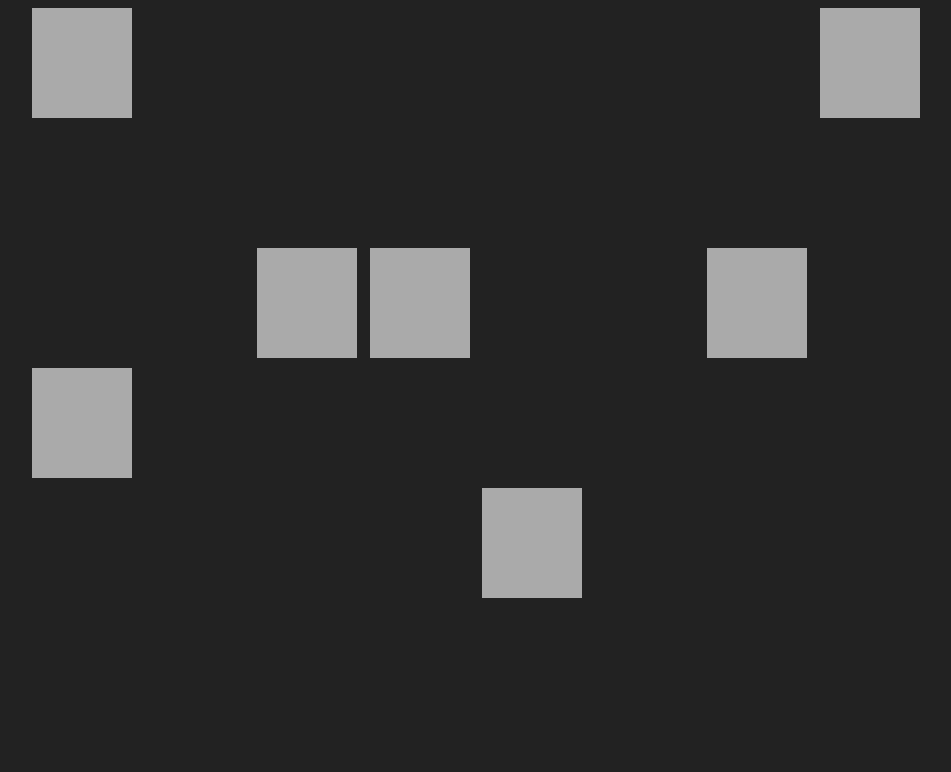
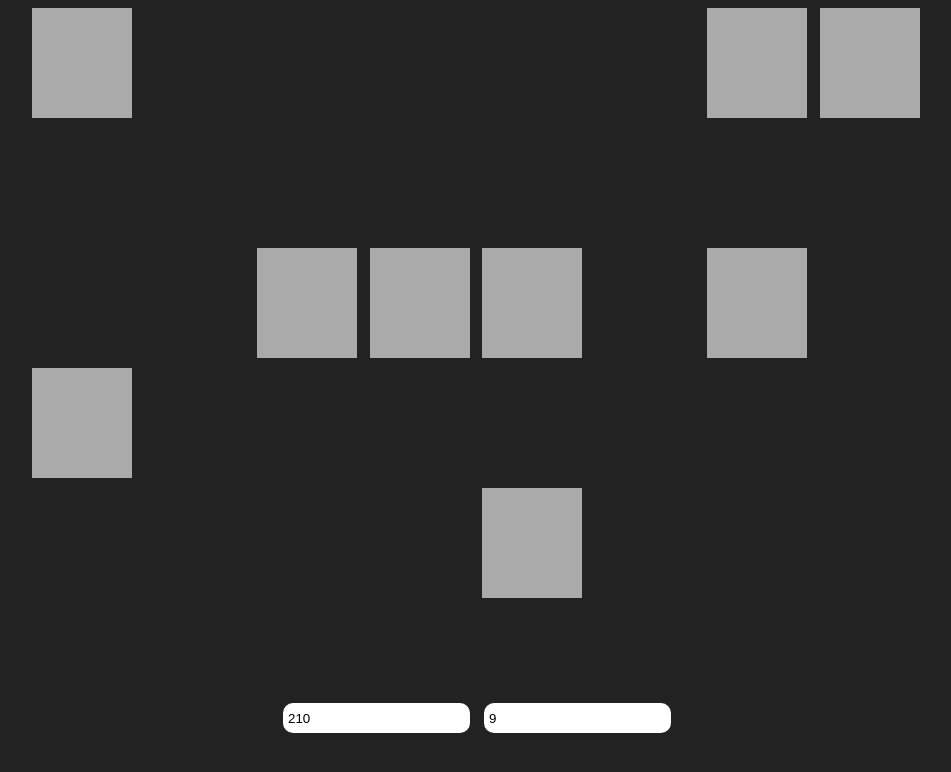
Before and after one commit to Damian-R/ayumu, a plain HTML site: page index.html in a window 1280 px wide. Shown: the whole page, without its empty margins (163-1114 px from the left). Drawn offline with Linux system fonts and the light colour scheme.

Commit message:
add input from page for delay & numbers

```diff
--- a/index.html
+++ b/index.html
@@ -7,10 +7,11 @@
 </head>
 <body>
     <div id='game'></div>
+    <div id='input'>
+        <input id='delay' type='text' placeholder='delay' value='210'>
+        <input id='numbers' type='text' placeholder='numbers' value='9'>
+    </div>
     <script src="script.js"></script>
-    <style>
-
-    </style>
     <link rel="stylesheet" type="text/css" media="screen" href="styles.css" />
 </body>
 </html>
--- a/script.js
+++ b/script.js
@@ -2,9 +2,8 @@
 const NUM_NUMBERS = 7; // get this from DOM element in future
 
 class Game {
-    constructor(n, consecutive) {
-        this.new_round(n);
-        this.n = n;
+    constructor() {
+        this.new_round();
     }
 
     clicked(i, j) {
@@ -20,8 +19,10 @@
         }
     }
 
-    new_round(n) {
+    new_round() {
         if(this.hide) clearTimeout(this.hide);
+        this.n = document.querySelector('#numbers').value;
+        this.delay = document.querySelector('#delay').value;
         this.used_coords = [];
         this.enable_clicking = false;
         this.clear_canvas();
@@ -33,7 +34,7 @@
             ['', '', '', '', '', '', '', '']
         ];
 
-        this.arr = get_random(n);
+        this.arr = get_random(this.n);
         this.place_numbers();
         this.paint_canvas();
         this.index = 0;
@@ -45,7 +46,7 @@
                 e.classList.add('hidden');
                 this.enable_clicking = true;
             });
-        }, 3000);
+        }, this.delay);
     }
 
     place_numbers() {
--- a/styles.css
+++ b/styles.css
@@ -28,3 +28,17 @@
 .box-number {
     cursor: pointer
 }
+
+#input {
+    padding-top: 100px;
+    text-align: center
+}
+
+#input input {
+    margin: 5px;
+    padding: 0 5px;
+    border-radius: 10px;
+    outline: none !important;
+    border: none;
+    height: 30px
+}
```
